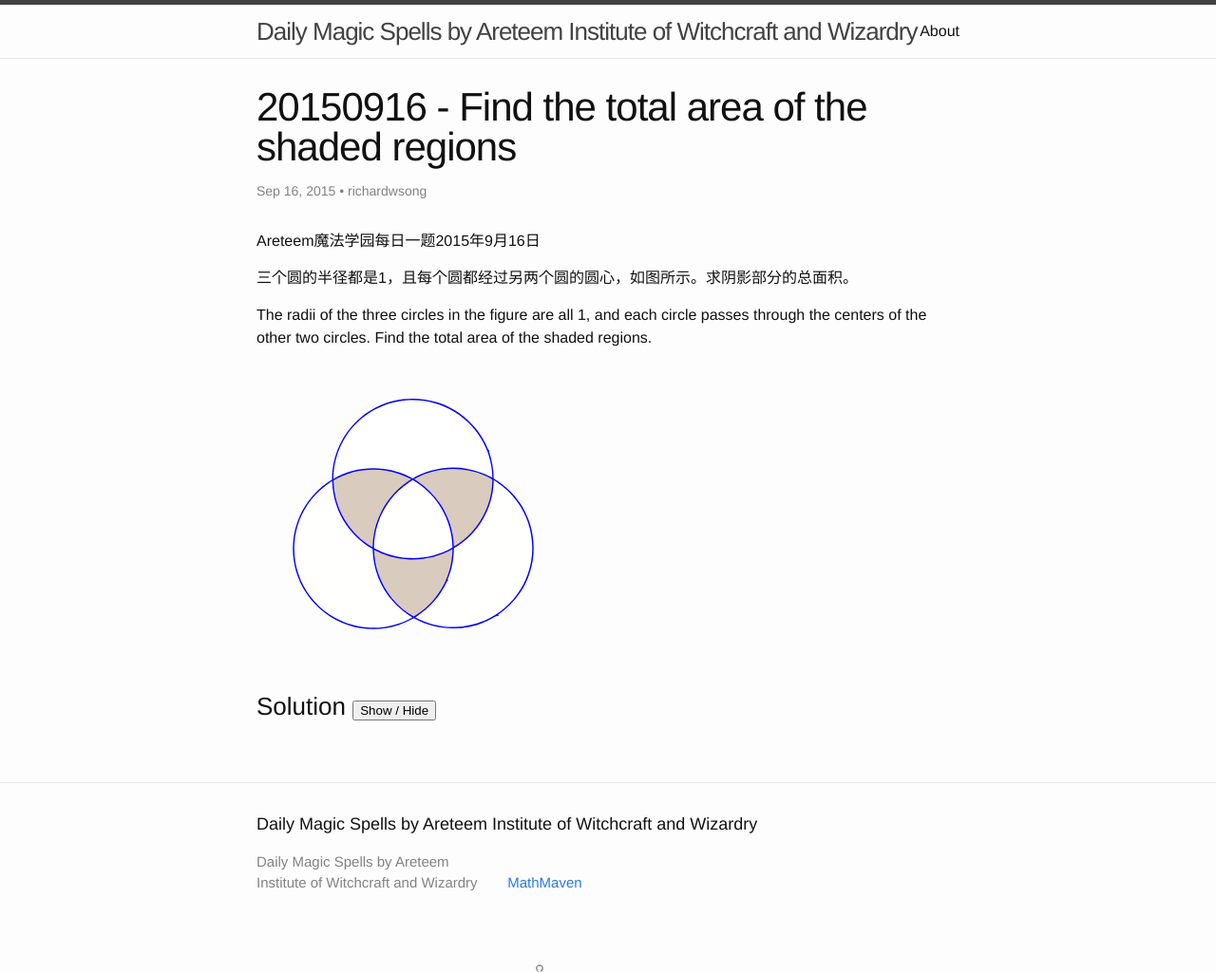
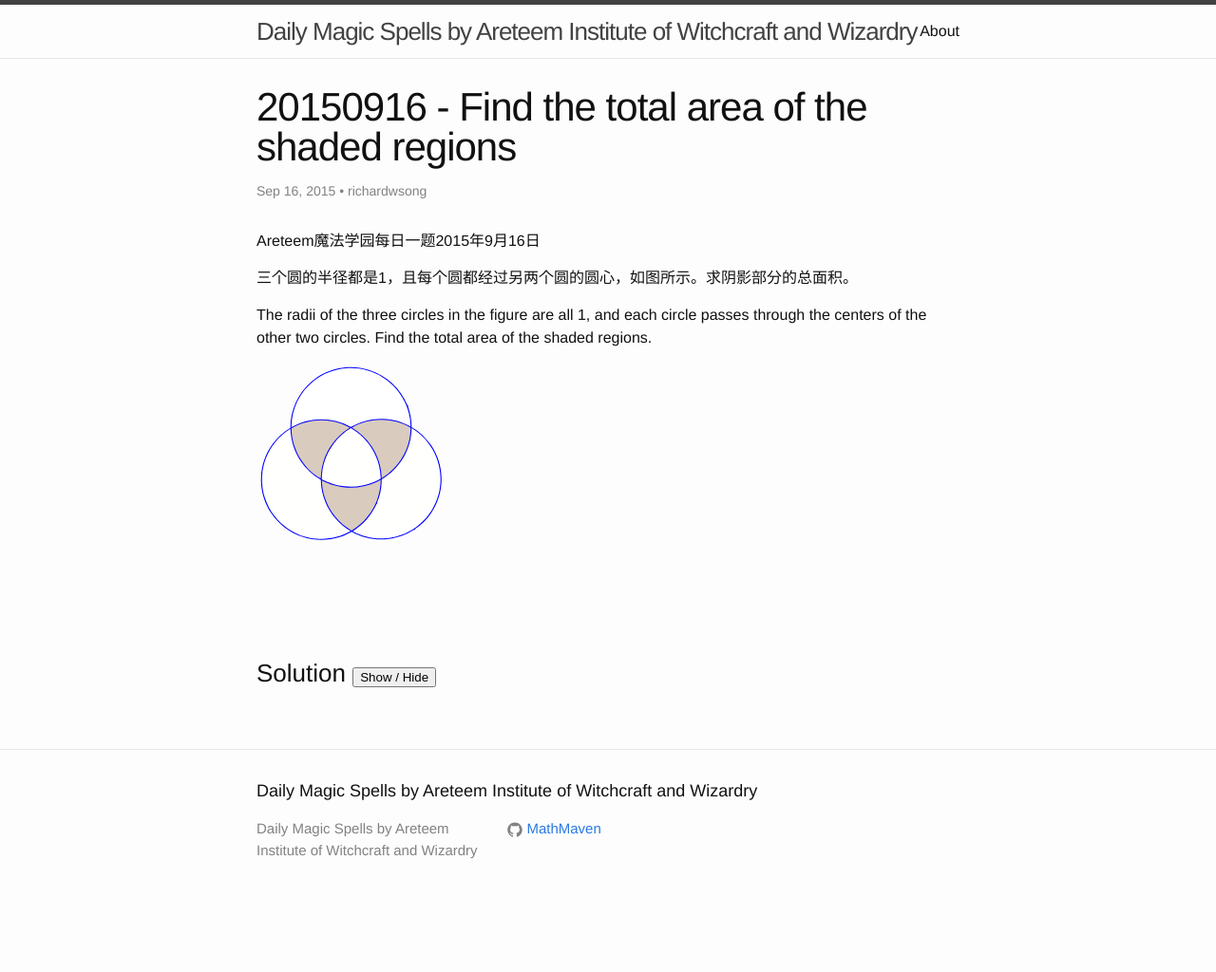
Before and after one commit to MathMaven/MathMaven.github.io, a Jekyll site: the page built from _posts/2015-09-16-find-area-of-shaded-regions.markdown, in a window 1280 px wide. Shown: the whole page at 95% size. Built offline with Jekyll 4.4.1, drawn with Linux system fonts in a browser that asks for light colours; nearby versions of some CDN libraries; library files that are not in the unit come from our copies; formulas are drawn with MathJax 3; a script that is not in the unit is left out; after the commit the page ends 967 px from its top, so only the background shows below that.

Commit message:
change 20150916

```diff
--- a/_posts/2015-09-16-find-area-of-shaded-regions.markdown
+++ b/_posts/2015-09-16-find-area-of-shaded-regions.markdown
@@ -12,7 +12,9 @@
 
 The radii of the three circles in the figure are all 1, and each circle passes through the centers of the other two circles. Find the total area of the shaded regions.
 
-<svg width="396pt" height="377pt" viewBox="0 0 396 377" version="1.1" xmlns="http://www.w3.org/2000/svg">
+<svg width="300" height="300"  >
+<g transform="scale(0.5,0.5)" >
+
 <path fill="blue" d=" M 168.81 10.86 C 191.17 5.63 214.94 6.38 236.87 13.29 C 273.14 24.30 303.56 52.42 317.69 87.57 C 318.73 88.32 320.31 89.38 319.03 90.73 C 323.66 104.61 326.61 119.09 326.62 133.76 C 342.82 143.07 356.61 156.31 367.33 171.56 C 381.61 192.45 389.62 217.65 389.57 242.98 C 389.86 268.40 381.97 293.75 367.77 314.79 C 358.50 328.26 346.70 339.93 333.25 349.22 L 335.19 350.15 C 330.31 349.89 326.73 353.52 322.58 355.54 C 285.19 375.88 237.52 375.56 200.52 354.46 C 192.46 358.79 184.18 362.82 175.39 365.46 C 175.40 365.77 175.41 366.41 175.42 366.72 L 175.32 365.52 C 149.99 373.77 121.99 373.60 96.73 365.16 C 69.76 356.48 46.14 338.18 30.52 314.60 C 16.01 292.74 8.45 266.31 9.53 240.08 C 10.20 214.64 19.13 189.58 34.23 169.15 C 44.20 155.54 56.97 144.10 71.36 135.32 C 71.06 98.14 87.76 61.09 116.48 37.35 C 131.46 24.50 149.66 15.55 168.81 10.86 Z"  />
 
 <path fill="#fffffe" d=" M 162.69 168.46 C 172.40 155.43 184.76 144.42 198.72 136.10 C 217.30 146.89 233.13 162.41 244.03 180.95 C 255.09 199.50 261.07 220.95 261.49 242.53 C 240.41 255.01 215.41 260.61 191.01 259.17 C 172.31 258.19 153.98 252.63 137.53 243.76 C 137.46 216.81 146.42 189.95 162.69 168.46 Z" />
@@ -29,20 +31,9 @@
 
 
 <path fill="#d9cbbe" d=" M 190.12 261.29 C 214.80 262.98 239.92 257.23 261.50 245.14 C 261.20 267.39 255.29 289.64 243.67 308.67 C 233.06 326.33 218.09 341.49 200.25 351.85 C 174.00 336.73 153.40 311.87 144.03 283.00 C 139.89 271.21 137.98 258.72 137.63 246.25 C 153.84 254.85 171.77 260.20 190.12 261.29 Z" />
-<style type="text/css"><![CDATA[
-      svg {
-        margin: 2em;
-        margin-bottom:-200px;
-        transform: scale(0.5);
-        transform-origin: 0% 0%;
 
-      }
-    ]]></style>
-
-
+</g>
 </svg>
-
-
 
 ### Solution <button>Show / Hide</button>
 
```
Also changed, not shown: 2 other files.
